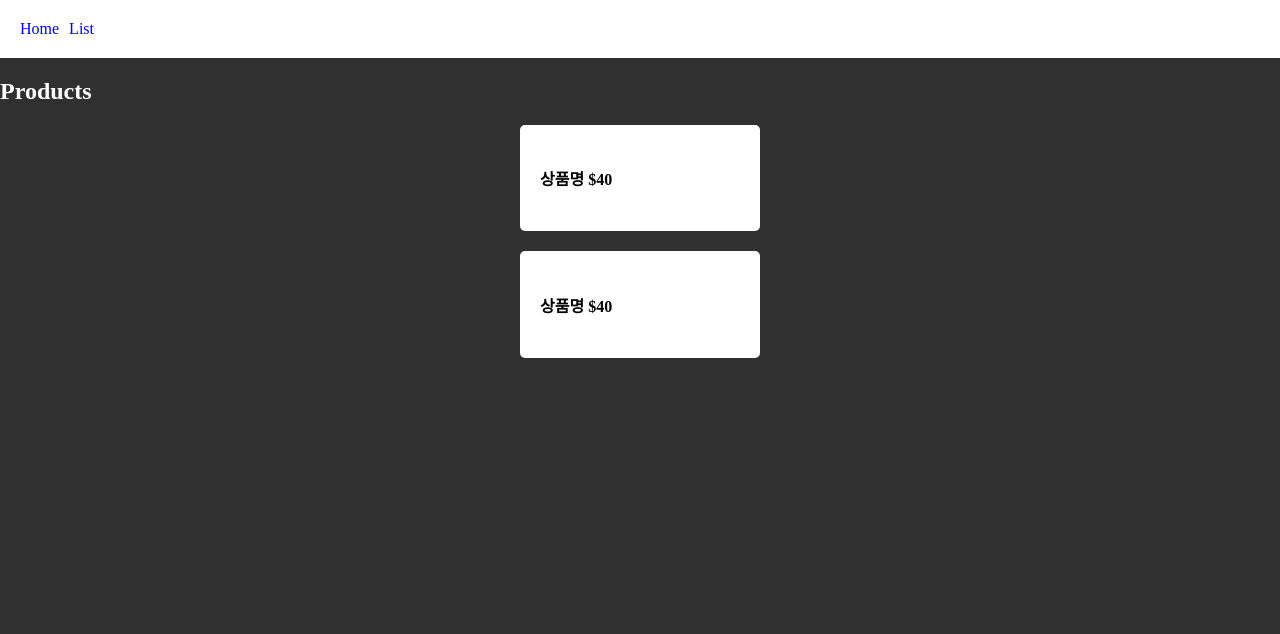
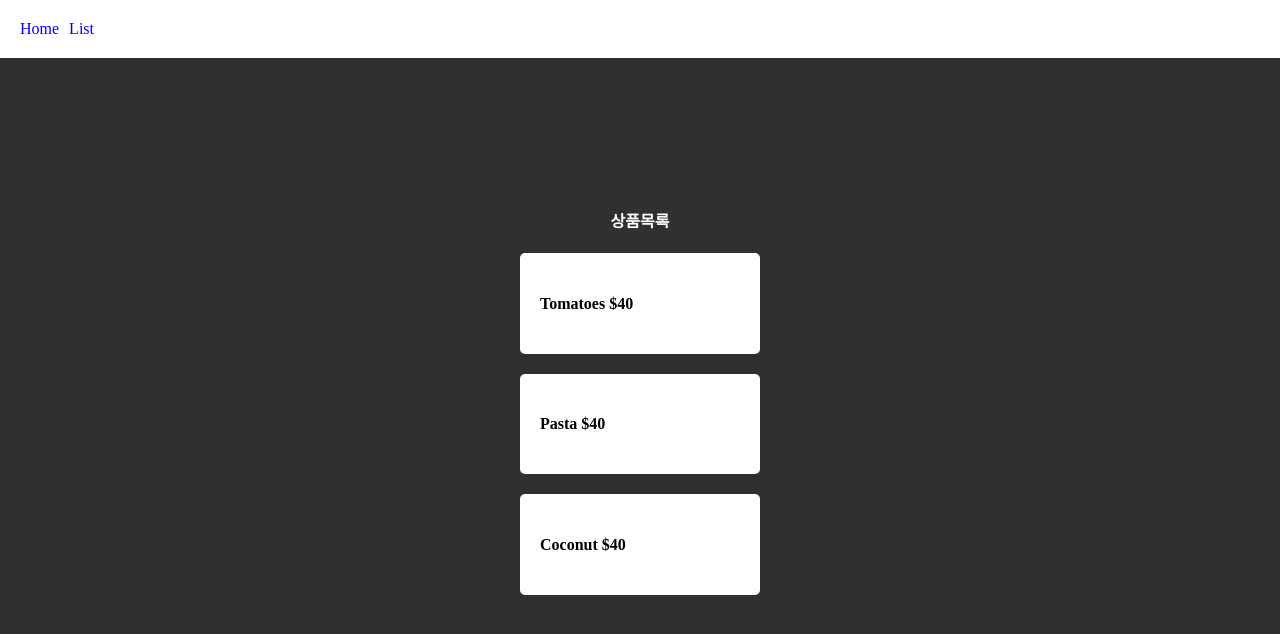
Before and after one commit to bananana0118/nextjs, a Next.js app: page /list in a window 1280 px wide. Shown: the top 634 px of the page. Built offline with nearby package versions, Linux system fonts and the light colour scheme.

Commit message:
"map 사용"

```diff
--- a/src/app/list/page.jsx
+++ b/src/app/list/page.jsx
@@ -1,13 +1,15 @@
 export default function List() {
+  let products = ["Tomatoes", "Pasta", "Coconut"];
   return (
     <div>
-      <h2>Products</h2>
-      <div className="food">
-        <h4>상품명 $40</h4>
-      </div>
-      <div className="food">
-        <h4>상품명 $40</h4>
-      </div>
+      <h4 className="title">상품목록</h4>
+      {products.map((product) => {
+        return (
+          <div key={product} className="food">
+            <h4>{product} $40</h4>
+          </div>
+        );
+      })}
     </div>
   );
 }
```
